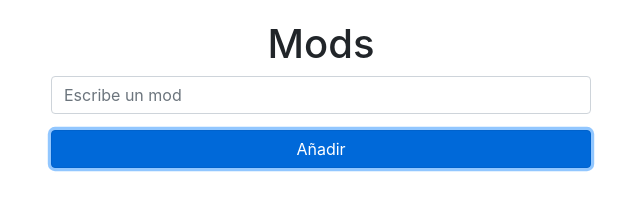
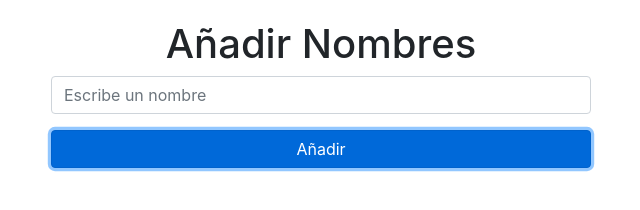
Before and after one commit to arturocampi/minecraft-mods-list, a plain HTML site: page index.html in a window 1280 px wide. Both pictures are taken after a click on the button "Añadir". Shown: the whole page, without its empty margins (319-959 px from the left). Drawn offline with nearby package versions, Linux system fonts and the light colour scheme.

Commit message:
local storage update

```diff
--- a/index.html
+++ b/index.html
@@ -11,23 +11,25 @@
         }
     </style>
 </head>
-<script src="https://code.jquery.com/jquery-3.5.1.slim.min.js"></script>
-<script src="https://cdn.jsdelivr.net/npm/@popperjs/core@2.9.2/dist/umd/popper.min.js"></script>
-<script src="https://maxcdn.bootstrapcdn.com/bootstrap/4.5.2/js/bootstrap.min.js"></script>
-<script src="script.js"></script>
 <body>
 
 <div class="container">
     <div class="row justify-content-center">
         <div class="col-12 col-md-6">
-            <h1 class="text-center">Mods</h1>
+            <h1 class="text-center">Añadir Nombres</h1>
             <div class="form-group">
-                <input type="text" id="nameInput" class="form-control" placeholder="Escribe un mod">
+                <input type="text" id="nameInput" class="form-control" placeholder="Escribe un nombre">
             </div>
             <button id="addButton" class="btn btn-primary btn-block">Añadir</button>
             <ul id="nameList" class="list-group mt-4"></ul>
         </div>
     </div>
 </div>
+
+<script src="https://code.jquery.com/jquery-3.5.1.slim.min.js"></script>
+<script src="https://cdn.jsdelivr.net/npm/@popperjs/core@2.9.2/dist/umd/popper.min.js"></script>
+<script src="https://maxcdn.bootstrapcdn.com/bootstrap/4.5.2/js/bootstrap.min.js"></script>
+<script src="script.js"></script>
+
 </body>
 </html>
--- a/script.js
+++ b/script.js
@@ -1,5 +1,5 @@
 document.addEventListener('DOMContentLoaded', function() {
-    const names = [];
+    const names = JSON.parse(localStorage.getItem('names')) || [];
 
     const nameInput = document.getElementById('nameInput');
     const addButton = document.getElementById('addButton');
@@ -12,6 +12,7 @@ document.addEventListener('DOMContentLoaded', function() {
             names.push(name);
             names.sort((a, b) => a.localeCompare(b, undefined, { sensitivity: 'base' }));
             updateNameList();
+            localStorage.setItem('names', JSON.stringify(names));
         }
 
         nameInput.value = '';
@@ -26,4 +27,6 @@ document.addEventListener('DOMContentLoaded', function() {
             nameList.appendChild(listItem);
         });
     }
+
+    updateNameList();
 });
```
